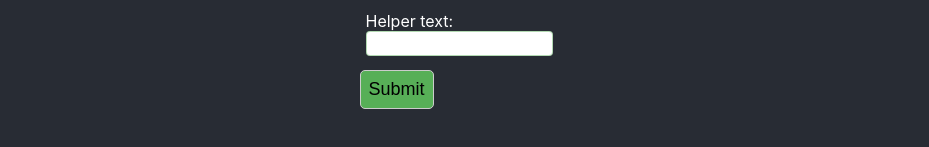
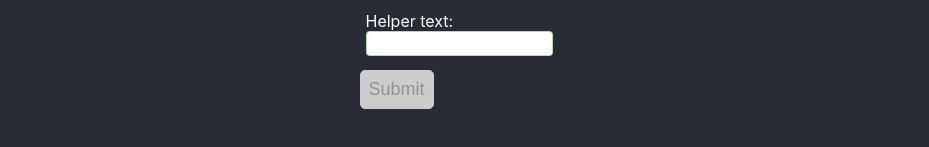
Before and after one commit to Aerilym/butterflies, a React (Create React App) app in the folder packages/tools/field-manager/: page / in a window 1280 px wide. Both pictures are taken after a click on the button "Create New Field". Shown: the part 531-678 px from the top of the page, without its empty margins (181-1110 px from the left). Built offline with nearby package versions, Linux system fonts and the light colour scheme; no server answers.

Commit message:
Add submit validation

```diff
--- a/packages/tools/field-manager/src/Form.css
+++ b/packages/tools/field-manager/src/Form.css
@@ -75,6 +75,16 @@ input[type='submit'] {
   background-color: rgb(87, 175, 87);
 }
 
+input[type='submit']:hover {
+  background-color: rgb(87, 175, 175);
+  cursor: pointer;
+}
+
+input[type='submit'][disabled] {
+  background-color: #ccc;
+  cursor: not-allowed;
+}
+
 .button-group {
   display: flex;
   flex-direction: row;
--- a/packages/tools/field-manager/src/components/FieldForm.tsx
+++ b/packages/tools/field-manager/src/components/FieldForm.tsx
@@ -319,7 +319,13 @@ export default function FieldForm({ onSubmit, requiredFields, data, visible }: F
             </label>
           </form>
         )}
-        <input type="submit" value="Submit" />
+        <input
+          type="submit"
+          value="Submit"
+          disabled={
+            !(value.bucket && value.defaultValue && value.field && value.label && value.selector)
+          }
+        />
       </form>
     </div>
   );
```
